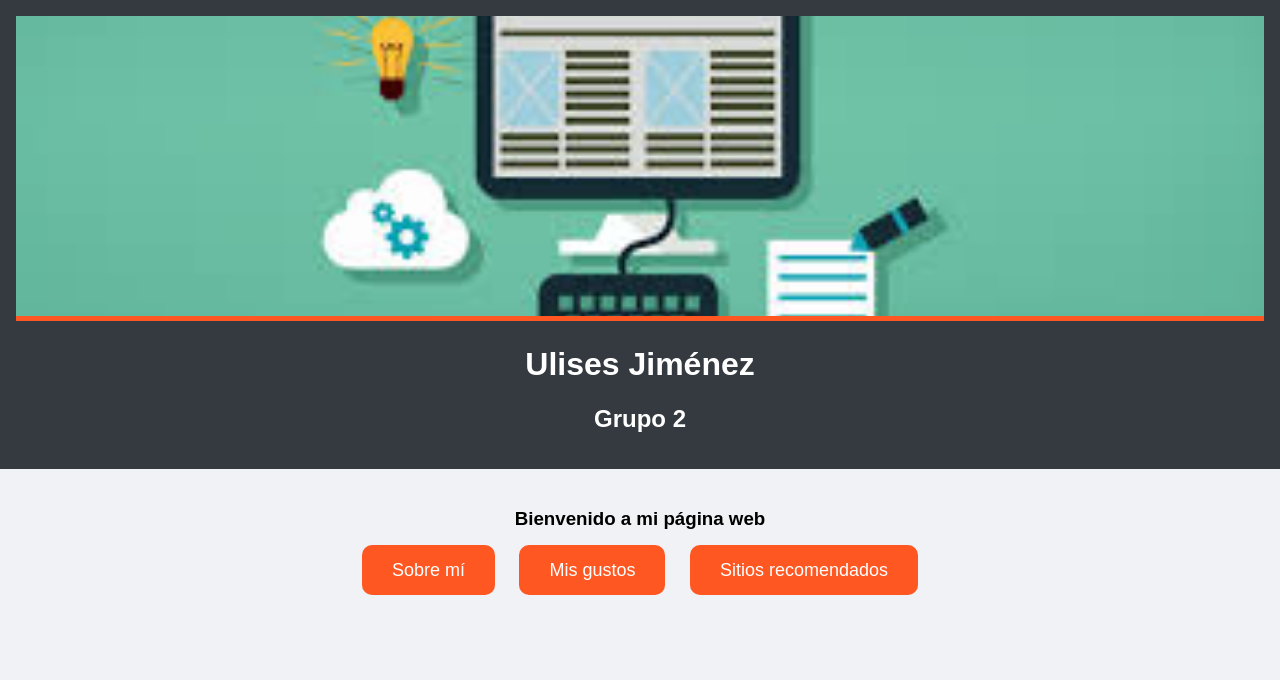
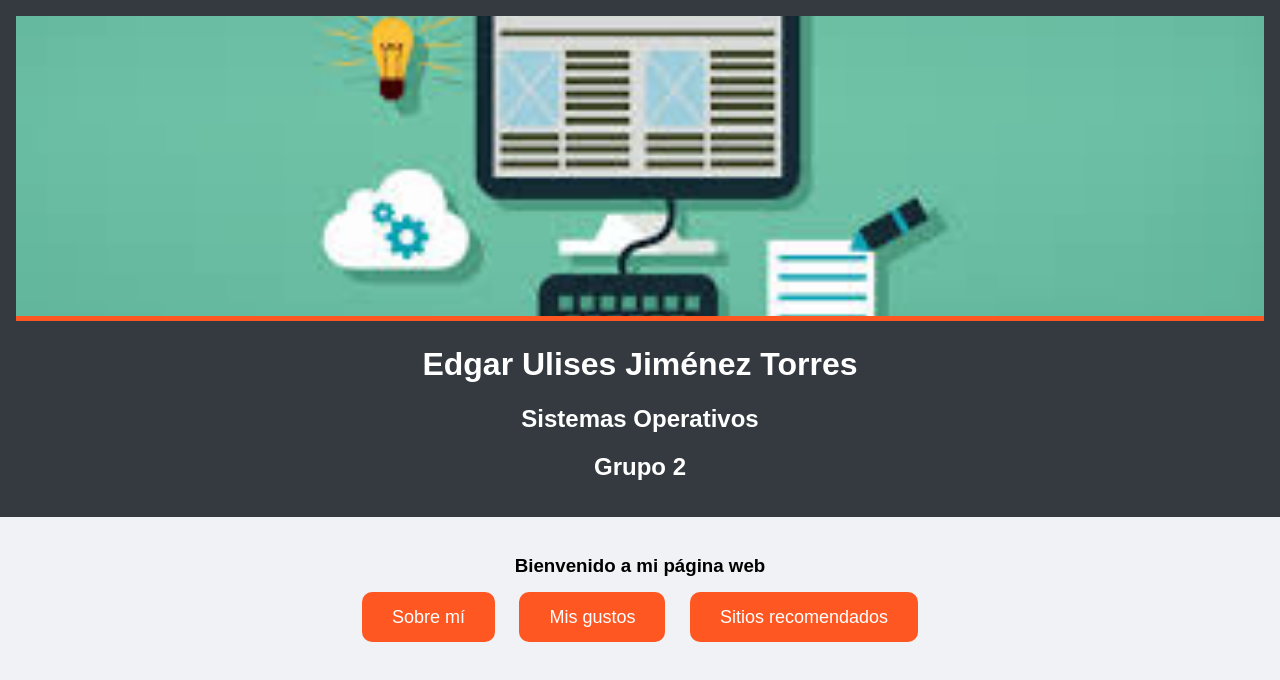
Before and after one commit to UlisesJimenezT/mi-pagina-web, a plain HTML site: page index.html in a window 1280 px wide. Drawn offline with Linux system fonts and the light colour scheme.

Commit message:
Update index.html

```diff
--- a/index.html
+++ b/index.html
@@ -2,13 +2,15 @@
 <html lang="es">
 <head>
     <meta charset="UTF-8">
+    <meta name="viewport" content="width=device-width, initial-scale=1.0">
     <title>Bienvenido a mi página web</title>
     <link rel="stylesheet" href="styles.css">
 </head>
 <body>
     <header>
         <img src="images/portada.jpg" alt="Portada" class="portada">
-        <h1>Ulises Jiménez</h1>
+        <h1>Edgar Ulises Jiménez Torres</h1>
+        <h2>Sistemas Operativos</h2>
         <h2>Grupo 2</h2>
     </header>
 
```
